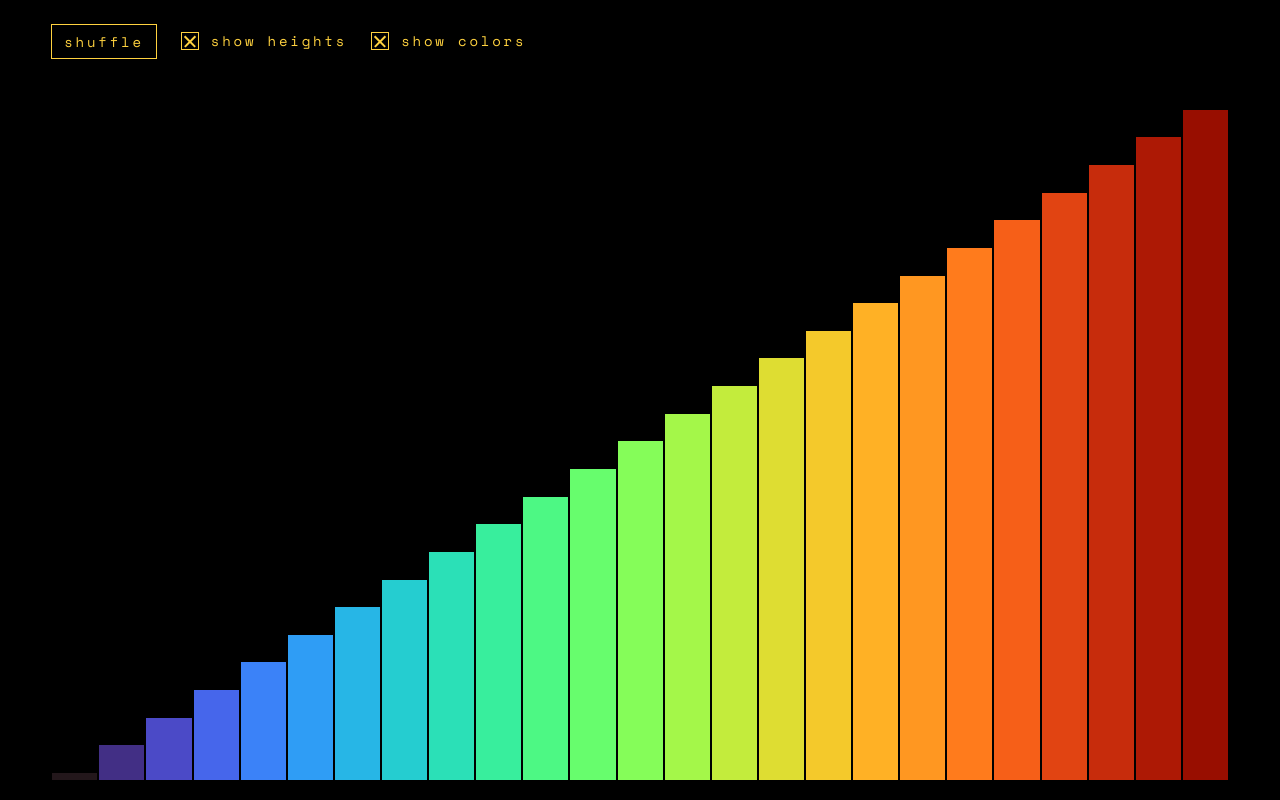
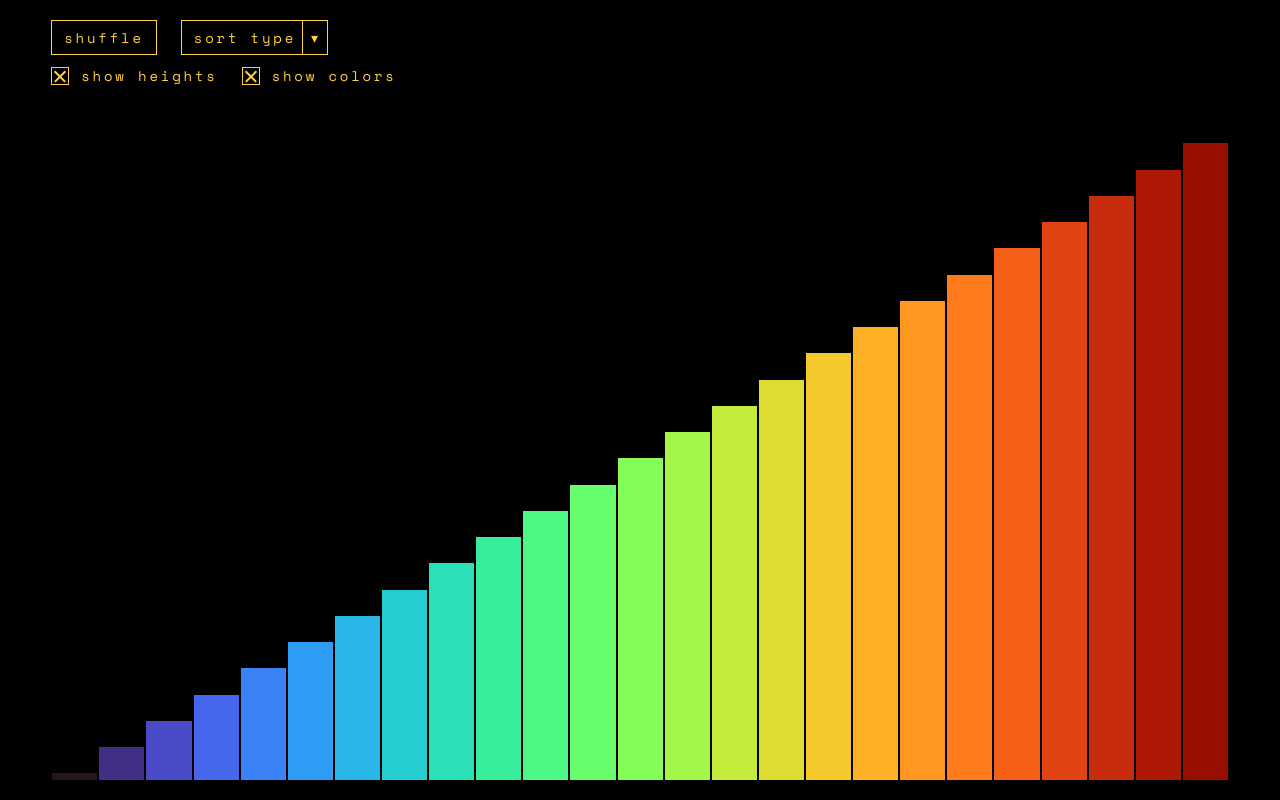
Before and after one commit to tohanian/javascript-sorting-algorithms, a Vue app in the folder sorting-demo/: page / in a window 1280 px wide. Built offline with nearby package versions, Linux system fonts and the light colour scheme.

Commit message:
Add select input component

```diff
--- /dev/null
+++ b/sorting-demo/src/components/Select.vue
@@ -0,0 +1,223 @@
+<template>
+  <div class="select">
+    <Button
+      class="select-button"
+      ref="selectButton"
+      @click="onOpenSelect"
+    >
+      <div class="select-button-content">
+        <div class="select-button-text">
+          {{ valueText || placeholder }}
+        </div>
+        <div class="select-icon">
+          &#9662;
+        </div>
+      </div>
+    </Button>
+    <transition
+      name="menu-open"
+      @enter="onMenuOpen"
+      @afterEnter="afterOpen"
+      @leave="onMenuClose"
+    >
+      <div
+        v-if="menuOpen"
+        v-closable="{
+          exclude: ['selectButton'],
+          handler: 'onClose'
+        }"
+        class="select-menu"
+      >
+        <ul class="select-menu-items">
+          <li
+            v-for="item in items"
+            :key="item.value"
+            class="select-item"
+            @click="onItemClick(item)"
+          >
+            {{ item.text }}
+          </li>
+        </ul>
+      </div>
+    </transition>
+  </div>
+</template>
+
+<script>
+import Vue from 'vue';
+import Button from './Button.vue';
+
+let handleOutsideClick;
+
+Vue.directive('closable', {
+  bind(el, binding, vnode) {
+    handleOutsideClick = (e) => {
+      e.stopPropagation();
+      const { handler, exclude } = binding.value;
+      let clickedOnExcludedEl = false;
+      exclude.forEach((refName) => {
+        if (!clickedOnExcludedEl) {
+          const excludedEl = vnode.context.$refs[refName];
+          clickedOnExcludedEl = excludedEl.$el.contains(e.target);
+        }
+      });
+      if (!el.contains(e.target) && !clickedOnExcludedEl) {
+        vnode.context[handler]();
+      }
+    };
+    document.addEventListener('click', handleOutsideClick);
+    document.addEventListener('touchstart', handleOutsideClick);
+  },
+  unbind() {
+    document.removeEventListener('click', handleOutsideClick);
+    document.removeEventListener('touchstart', handleOutsideClick);
+  },
+});
+
+export default {
+  name: 'Select',
+  components: { Button },
+  props: {
+    items: {
+      type: Array,
+      default: () => [],
+    },
+    placeholder: {
+      type: String,
+      default: '',
+    },
+    value: {
+      type: String,
+      default: null,
+    },
+  },
+  data() {
+    return {
+      menuOpen: false,
+    };
+  },
+  computed: {
+    valueText() {
+      const selectedItem = this.items.find(item => item.value === this.value);
+      if (selectedItem) {
+        return selectedItem.text;
+      }
+      return null;
+    },
+  },
+  methods: {
+    onOpenSelect() {
+      this.menuOpen = !this.menuOpen;
+    },
+    onMenuOpen(element) {
+      const { width } = getComputedStyle(element);
+
+      element.style.width = width;
+      element.style.position = 'absolute';
+      element.style.visibility = 'hidden';
+      element.style.height = 'auto';
+
+      const { height } = getComputedStyle(element);
+
+      element.style.width = null;
+      element.style.position = null;
+      element.style.visibility = null;
+      element.style.height = 0;
+
+      setTimeout(() => {
+        element.style.height = height;
+      });
+    },
+    afterOpen(element) {
+      element.style.height = 'auto';
+    },
+    onMenuClose(element) {
+      const { height } = getComputedStyle(element);
+      element.style.height = height;
+
+      setTimeout(() => {
+        element.style.height = 0;
+      });
+    },
+    onClose() {
+      this.menuOpen = false;
+    },
+    onItemClick(item) {
+      this.$emit('input', item.value);
+      this.menuOpen = false;
+    },
+  },
+
+};
+</script>
+
+<style lang="scss" scoped>
+.select {
+  .button.select-button {
+    padding: 0;
+    position: relative;
+    .select-button-content {
+      display: flex;
+      .select-button-text {
+        padding: 6px 6px 6px 12px;
+      }
+      .select-icon {
+        padding: 6px 6px 6px 8px;
+        border-left: 1px solid #FFD23F;
+        text-align: center;
+      }
+    }
+  }
+  .select-menu {
+    background: rgb(19, 19, 19);
+    border: 1px solid #FFD23F;
+    position: absolute;
+    z-index: 2;
+    .select-menu-items {
+      .select-item {
+        padding: 6px 12px;
+        cursor: pointer;
+        transition: .1 opacity ease-in-out;
+        font-size: 14px;
+        text-transform: lowercase;
+        letter-spacing: .2em;
+        &:hover {
+          background: rgb(121, 121, 121);
+        }
+      }
+    }
+  }
+
+  .menu-open-enter-active,
+  .menu-open-leave-active {
+    transition: height .16s ease-in-out;
+    overflow: hidden;
+  }
+
+  .menu-open-enter,
+  .menu-open-leave-to {
+    height: 0;
+  }
+}
+
+.select::v-deep {
+  .button.select-button {
+    .button-content {
+      .hover-transition {
+        width: 100%;
+        left: 0;
+        bottom: 0;
+      }
+    }
+  }
+  &:hover {
+    .button.select-button {
+      .button-content {
+        .hover-transition {
+          height: 100%;
+        }
+      }
+    }
+  }
+}
+</style>
--- a/sorting-demo/src/components/SortOptions.vue
+++ b/sorting-demo/src/components/SortOptions.vue
@@ -9,6 +9,16 @@
           Shuffle
         </Button>
       </div>
+      <div class="ui-item">
+        <Select
+          placeholder="Sort Type"
+          :items="sortTypeItems"
+          :value="sortType"
+          @input="(sortType) => $emit('sortTypeSelect', sortType)"
+        />
+      </div>
+    </div>
+    <div class="ui-row">
       <div class="ui-item">
         <Checkbox text="Show heights" :value="showHeights" @click="$emit('showHeights')" />
       </div>
@@ -22,10 +32,11 @@
 <script>
 import Button from './Button.vue';
 import Checkbox from './Checkbox.vue';
+import Select from './Select.vue';
 
 export default {
   name: 'SortOptions',
-  components: { Button, Checkbox },
+  components: { Button, Checkbox, Select },
   props: {
     showHeights: {
       type: Boolean,
@@ -34,7 +45,15 @@ export default {
     showColorScale: {
       type: Boolean,
       default: true,
-    }
+    },
+    sortTypeItems: {
+      type: Array,
+      default: () => [],
+    },
+    sortType: {
+      type: String,
+      default: null,
+    },
   },
 };
 </script>
--- a/sorting-demo/src/views/Home.vue
+++ b/sorting-demo/src/views/Home.vue
@@ -4,9 +4,12 @@
       <SortOptions
         :showHeights="showHeights"
         :showColorScale="showColorScale"
+        :sortTypeItems="sortTypeItems"
+        :sortType="sortType"
         @shuffle="onShuffle"
         @showHeights="onShowHeights"
         @showColorScale="onShowColorScale"
+        @sortTypeSelect="onSortTypeSelect"
       />
     </div>
     <div class="sorting-vis-wrapper">
@@ -37,6 +40,10 @@ export default {
       numOfElements: 25,
       showHeights: true,
       showColorScale: true,
+      sortType: null,
+      sortTypeItems: [{
+        text: 'Insertion Sort', value: 'insertionSort',
+      }],
     };
   },
   computed: {
@@ -79,6 +86,9 @@ export default {
     onShowColorScale() {
       this.showColorScale = !this.showColorScale;
     },
+    onSortTypeSelect(sortType) {
+      this.sortType = sortType;
+    },
   },
 };
 </script>
```
Also changed, not shown: 1 other file (tests, documents, lock files or other folders).
